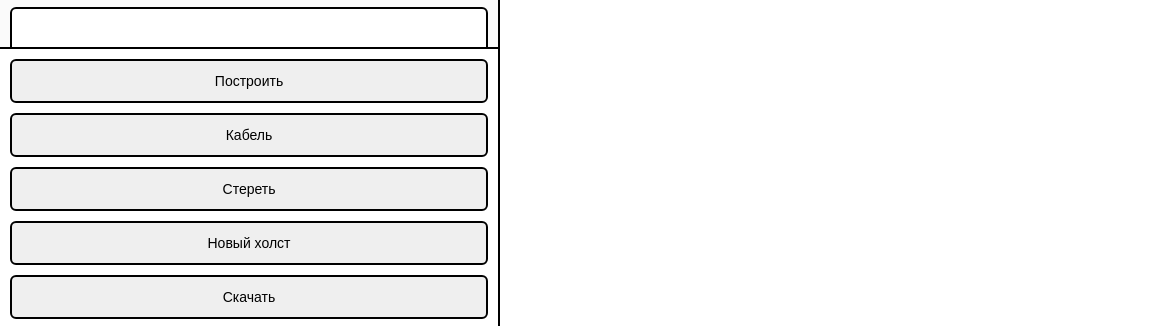
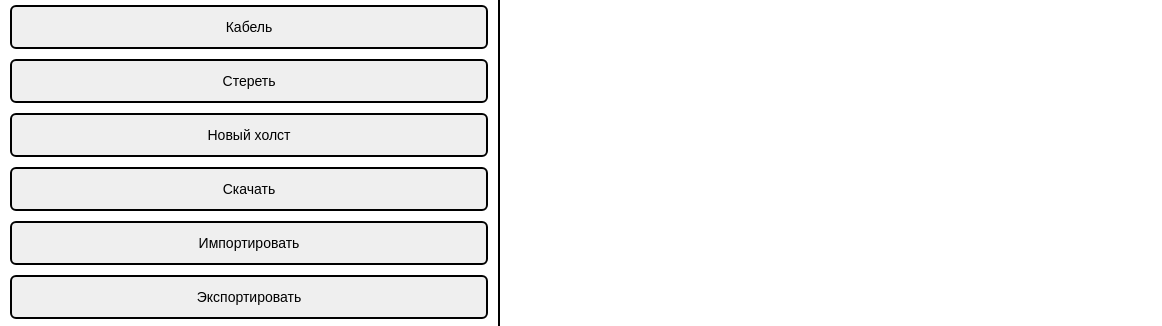
Before and after one commit to Khumorov/Computer-Network, a website built with Vite: page Index.html in a window 1280 px wide. Shown: the part 471-797 px from the top of the page, 0-1162 px from the left. Built offline with nearby package versions, Linux system fonts and the light colour scheme; a web font is replaced by a local one.

Commit message:
Скрыта кнопка «Построить», добавлены кнопки импорта и экспорта

```diff
--- a/Index.html
+++ b/Index.html
@@ -88,11 +88,13 @@
         <div id="icons-container">
         </div>
         <div id="buttons-container">
-            <button id="build-button-mode" class="buttons-style">Построить</button>
+            <!-- <button id="build-button-mode" class="buttons-style">Построить</button> -->
             <button id="cabel" class="buttons-style">Кабель</button>
             <button id="erase" class="buttons-style">Стереть</button>
             <button id="new-canvas" class="buttons-style">Новый холст</button>
             <button id="download-button" class="buttons-style">Скачать</button>
+            <button id="import-button" class="buttons-style">Импортировать</button>
+            <button id="export-button" class="buttons-style">Экспортировать</button>
         </div>
     </div>
 
--- a/main.js
+++ b/main.js
@@ -249,7 +249,7 @@
     }
 }
 
-buildMode.addEventListener("click", autoBuild)
+// buildMode.addEventListener("click", autoBuild)
 shadow.addEventListener("click", shadowCloseWindows)
 buildButton.addEventListener("click", onButtonClick)
 download.addEventListener("click", onDownloadClick)
--- a/style.css
+++ b/style.css
@@ -124,6 +124,8 @@
 #build:active,
 #new-canvas:active,
 #wire-window-save-button:active,
+#import-button:active,
+#export-button:active,
 .choice-button:active {
     background: black;
     color: white;
```
